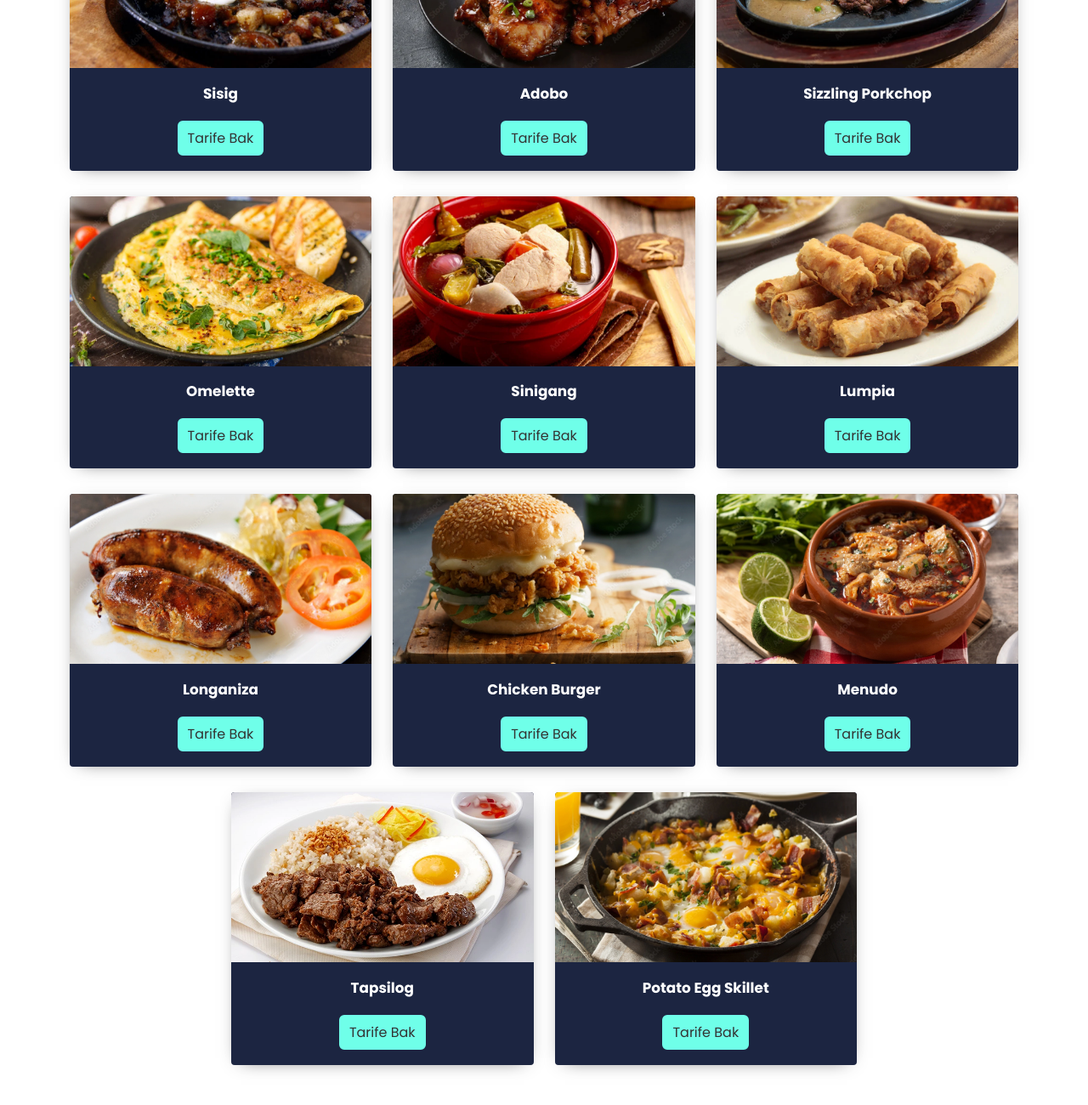
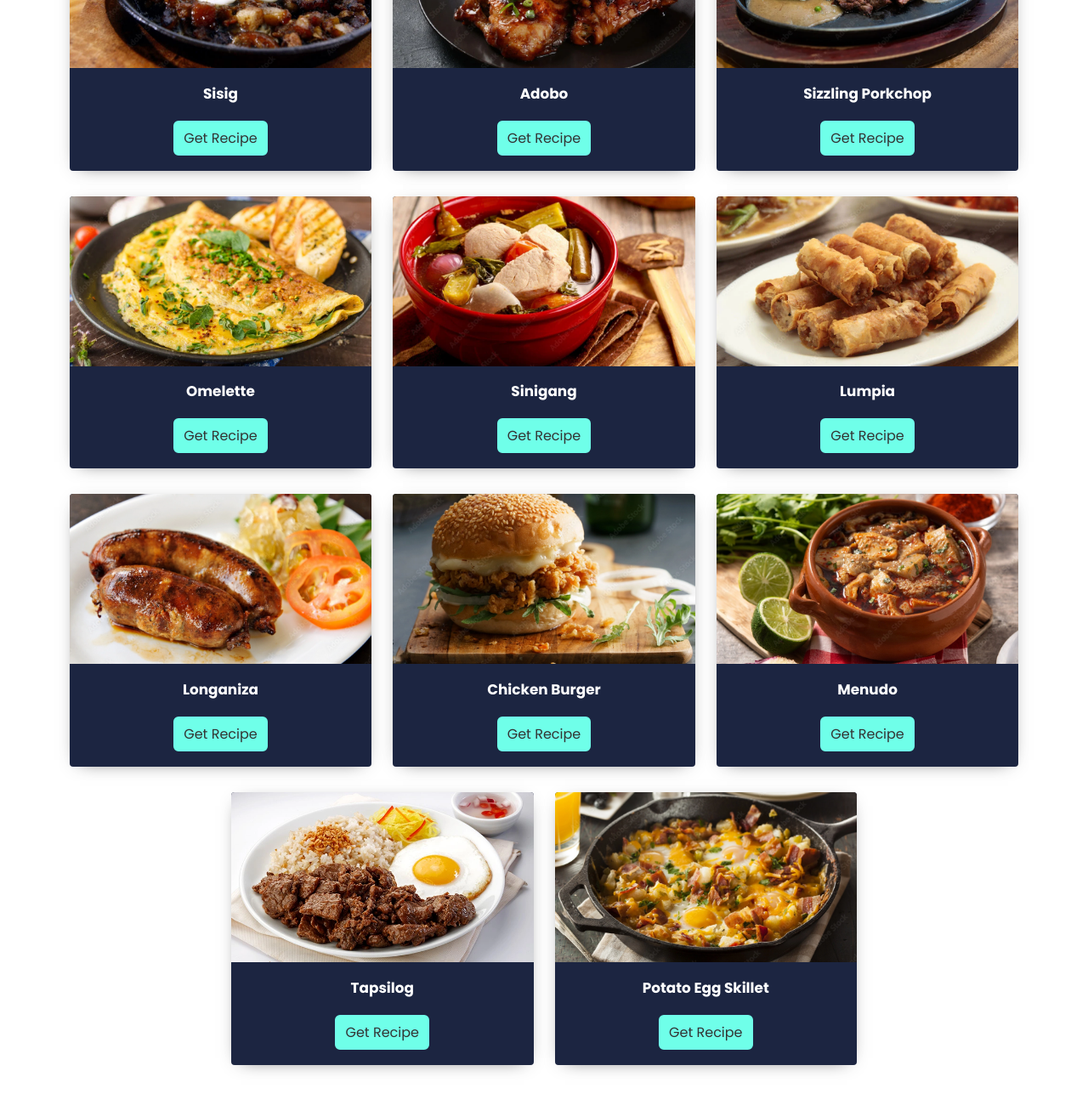
Before and after one commit to alperusesgit/git-test1, a plain HTML site: page index.html in a window 1280 px wide. Shown: the part 1043-2343 px from the top of the page at 85% size. Drawn offline with Linux system fonts and the light colour scheme.

Commit message:
revert fails

```diff
--- a/index.html
+++ b/index.html
@@ -54,7 +54,7 @@
                         <h3> Sisig </h3>
                         </div>
                         <div class="card-footer">
-                            <button class="btn" onclick="get1stRecipe()">Tarife Bak</button>
+                            <button class="btn" onclick="getRecipeDetails()">Get Recipe</button>
                         </div>
                     </div>
                     <div class="card card-shadow">
@@ -65,7 +65,7 @@
                         <h3> Adobo </h3>
                         </div>
                         <div class="card-footer">
-                            <button class="btn" onclick="get2ndRecipe()">Tarife Bak</button>
+                            <button class="btn" onclick="get2ndRecipe()">Get Recipe</button>
                         </div>
                     </div>
                     <div class="card card-shadow">
@@ -76,7 +76,7 @@
                             <h3>Sizzling Porkchop</h3>
                         </div>
                         <div class="card-footer">
-                            <button class="btn" onclick="get3rdRecipe()">Tarife Bak</button>
+                            <button class="btn" onclick="get3rdRecipe()">Get Recipe</button>
                         </div>
                     </div>
                     <div class="card card-shadow">
@@ -87,7 +87,7 @@
                             <h3>Omelette</h3>
                         </div>
                         <div class="card-footer">
-                            <button class="btn" onclick="get4thRecipe()">Tarife Bak</button>
+                            <button class="btn" onclick="get4thRecipe()">Get Recipe</button>
                         </div>
                     </div>
                     <div class="card card-shadow">
@@ -98,7 +98,7 @@
                         <h3> Sinigang </h3>
                         </div>
                         <div class="card-footer">
-                            <button class="btn" onclick="get5thRecipe()">Tarife Bak</button>
+                            <button class="btn" onclick="get5thRecipe()">Get Recipe</button>
                         </div>
                     </div>
                     <div class="card card-shadow">
@@ -109,7 +109,7 @@
                         <h3> Lumpia</h3>
                         </div>
                         <div class="card-footer">
-                            <button class="btn" onclick="get6thRecipe()">Tarife Bak</button>
+                            <button class="btn" onclick="get6thRecipe()">Get Recipe</button>
                         </div>
                     </div>
                     <div class="card card-shadow">
@@ -120,7 +120,7 @@
                         <h3> Longaniza</h3>
                         </div>
                         <div class="card-footer">
-                            <button class="btn" onclick="get7thRecipe()">Tarife Bak</button>
+                            <button class="btn" onclick="get7thRecipe()">Get Recipe</button>
                         </div>
                     </div>
                     <div class="card card-shadow">
@@ -131,7 +131,7 @@
                         <h3>Chicken Burger</h3>
                         </div>
                         <div class="card-footer">
-                            <button class="btn" onclick="get8thRecipe()">Tarife Bak</button>
+                            <button class="btn" onclick="get8thRecipe()">Get Recipe</button>
                         </div>
                     </div>
                     <div class="card card-shadow">
@@ -142,7 +142,7 @@
                         <h3>Menudo</h3>
                         </div>
                         <div class="card-footer">
-                            <button class="btn" onclick="get9thRecipe()">Tarife Bak</button>
+                            <button class="btn" onclick="get9thRecipe()">Get Recipe</button>
                         </div>
                     </div>
                     <div class="card card-shadow">
@@ -153,7 +153,7 @@
                         <h3>Tapsilog</h3>
                         </div>
                         <div class="card-footer">
-                            <button class="btn" onclick="get10thRecipe()">Tarife Bak</button>
+                            <button class="btn" onclick="get10thRecipe()">Get Recipe</button>
                         </div>
                     </div>
                     <div class="card card-shadow">
@@ -164,7 +164,7 @@
                         <h3>Potato Egg Skillet</h3>
                         </div>
                         <div class="card-footer">
-                            <button class="btn" onclick="get11thRecipe()">Tarife Bak</button>
+                            <button class="btn" onclick="get11thRecipe()">Get Recipe</button>
                         </div>
                     </div>
             </div>
```
